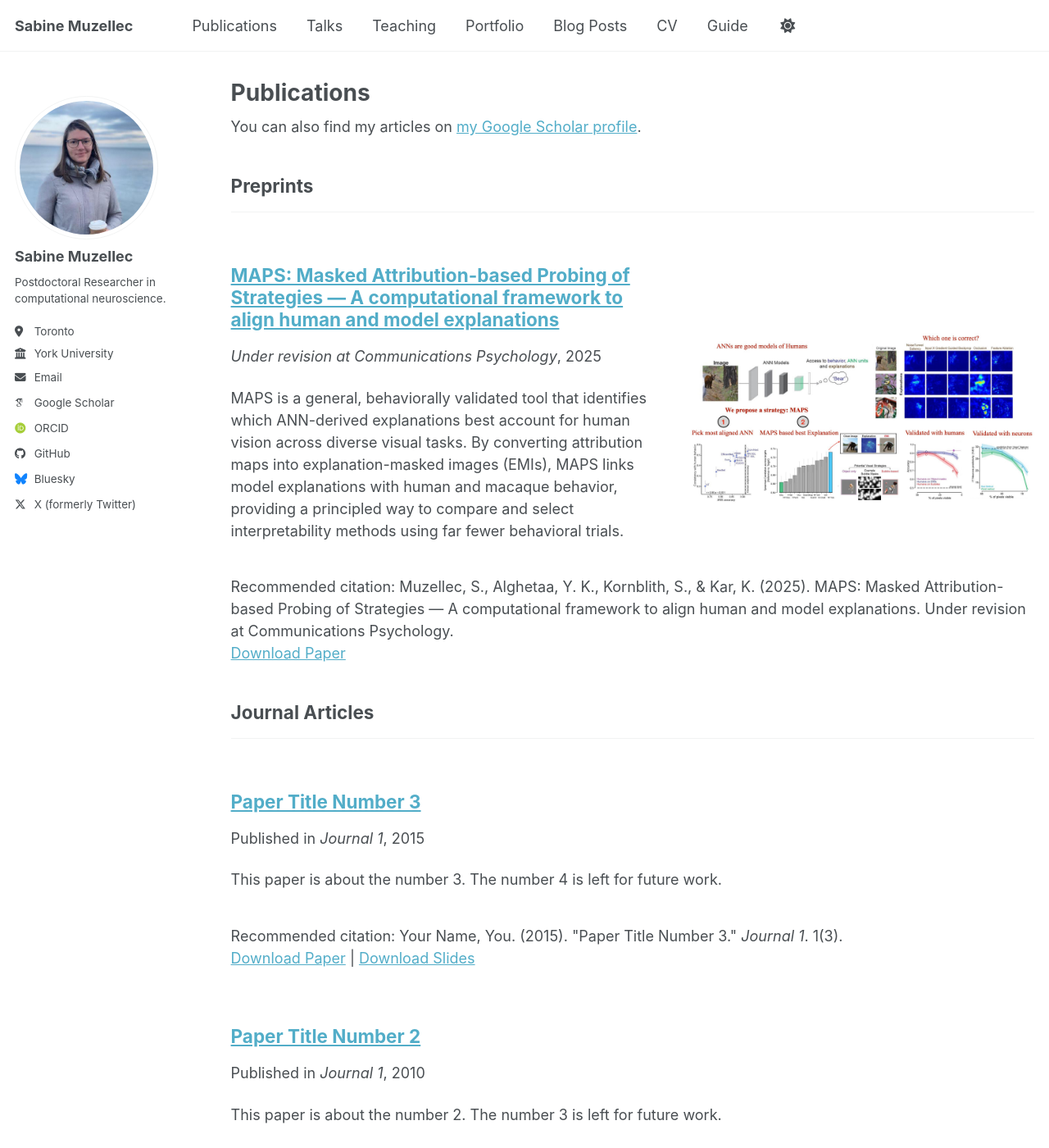
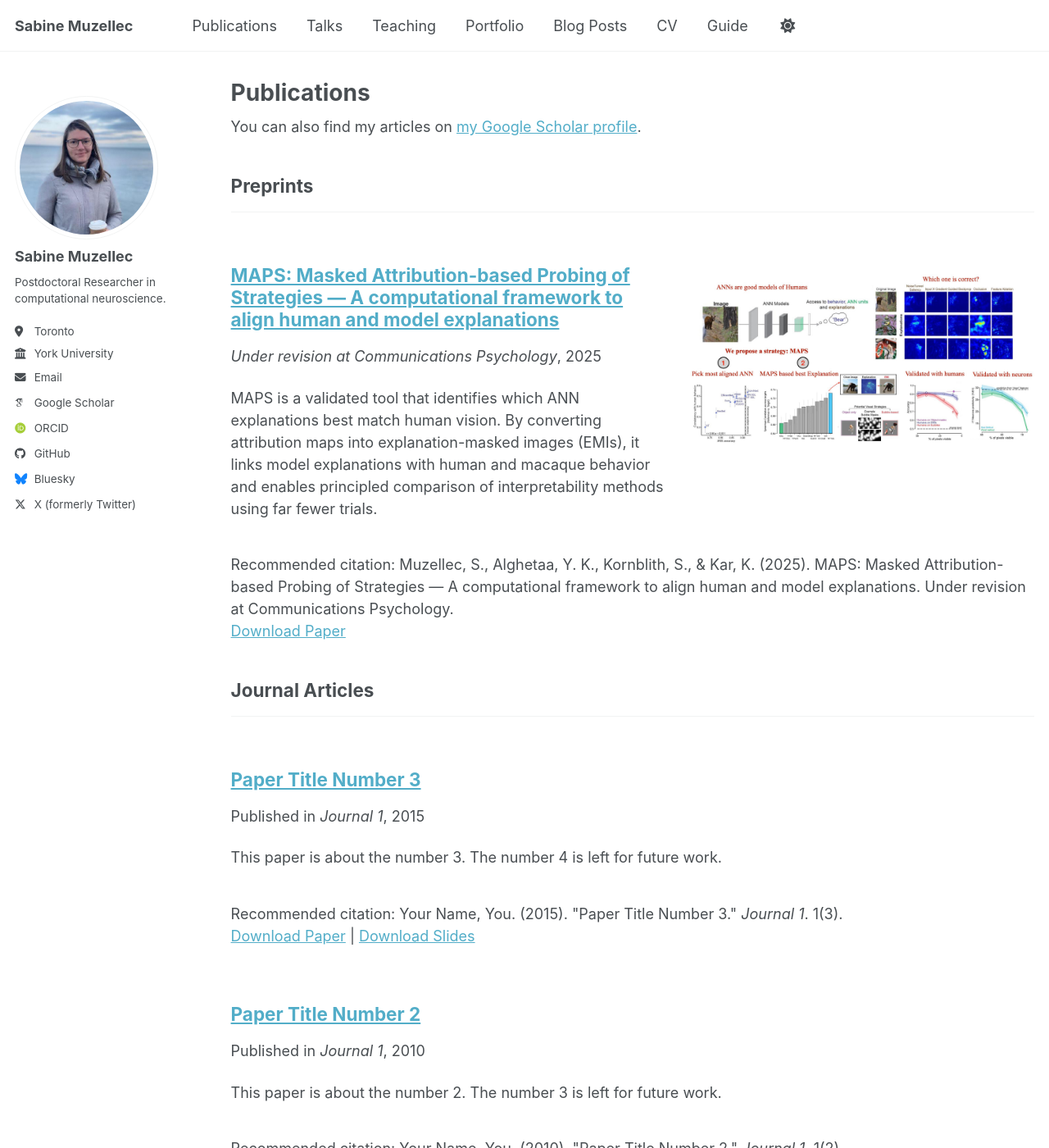
Before and after one commit to S4b1n3/S4b1n3.github.io, a Jekyll site: the page built from _pages/publications.html, in a window 1280 px wide and 1400 px high. Shown: the whole window at 82% size. Built offline with Jekyll 4.4.1, drawn with Linux system fonts in a browser that asks for light colours; some web fonts are replaced; a script bundle is joined from its source files by our own code; library files that are not in the unit come from our copies.

Commit message:
adjust image final

```diff
--- a/_publications/maps.md
+++ b/_publications/maps.md
@@ -3,7 +3,7 @@ title: "MAPS: Masked Attribution-based Probing of Strategies — A computational
 collection: publications
 category: preprints
 permalink: /publication/maps
-excerpt: "MAPS is a general, behaviorally validated tool that identifies which ANN-derived explanations best account for human vision across diverse visual tasks. By converting attribution maps into explanation-masked images (EMIs), MAPS links model explanations with human and macaque behavior, providing a principled way to compare and select interpretability methods using far fewer behavioral trials."
+excerpt: "MAPS is a validated tool that identifies which ANN explanations best match human vision. By converting attribution maps into explanation-masked images (EMIs), it links model explanations with human and macaque behavior and enables principled comparison of interpretability methods using far fewer trials."
 date: 2025-10-14
 venue: "Under revision at Communications Psychology"
 paperurl: "https://arxiv.org/pdf/2510.12141"
--- a/assets/css/main.scss
+++ b/assets/css/main.scss
@@ -61,7 +61,7 @@
 /* image column */
 .archive__item-teaser {
   flex: 0 0 auto;
-  margin-top: 7rem;
+  margin-top: 3rem;
 }
 
 /* keep your existing size rule; if not present, use this: */
```
